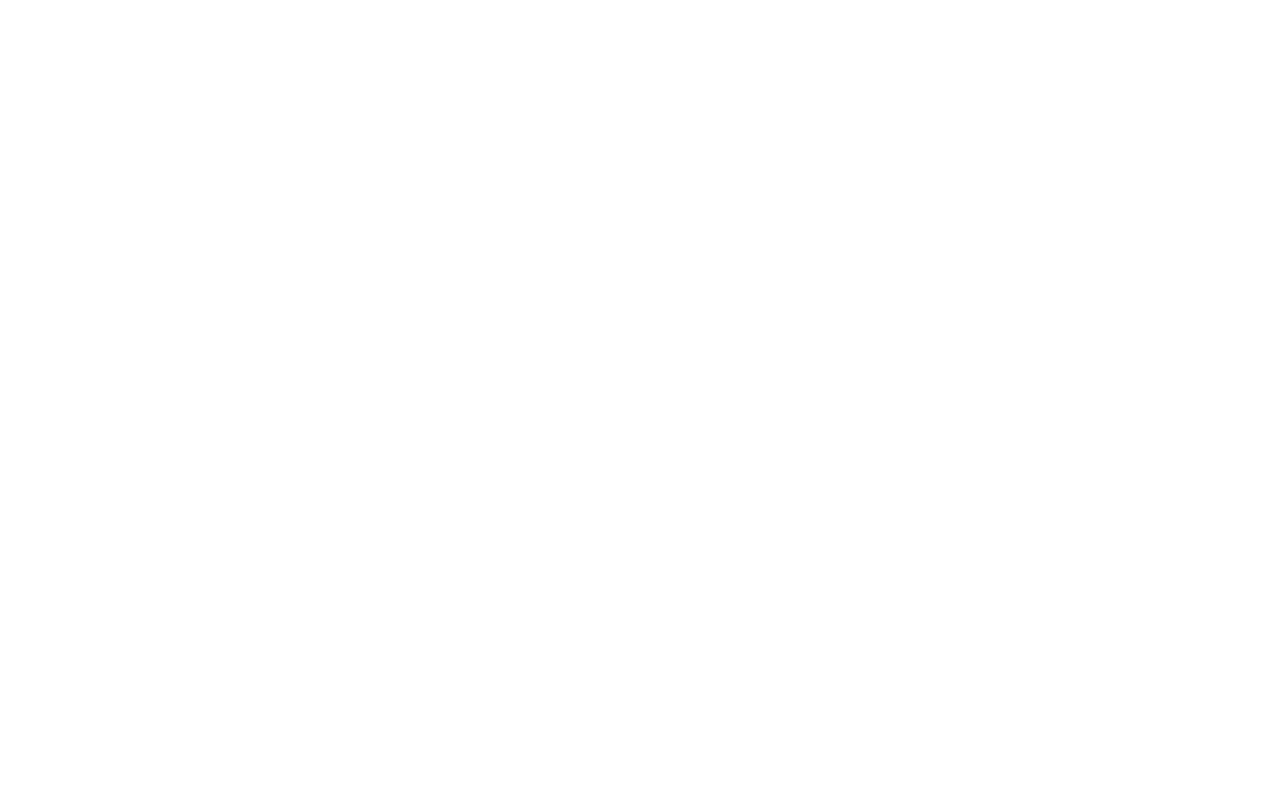
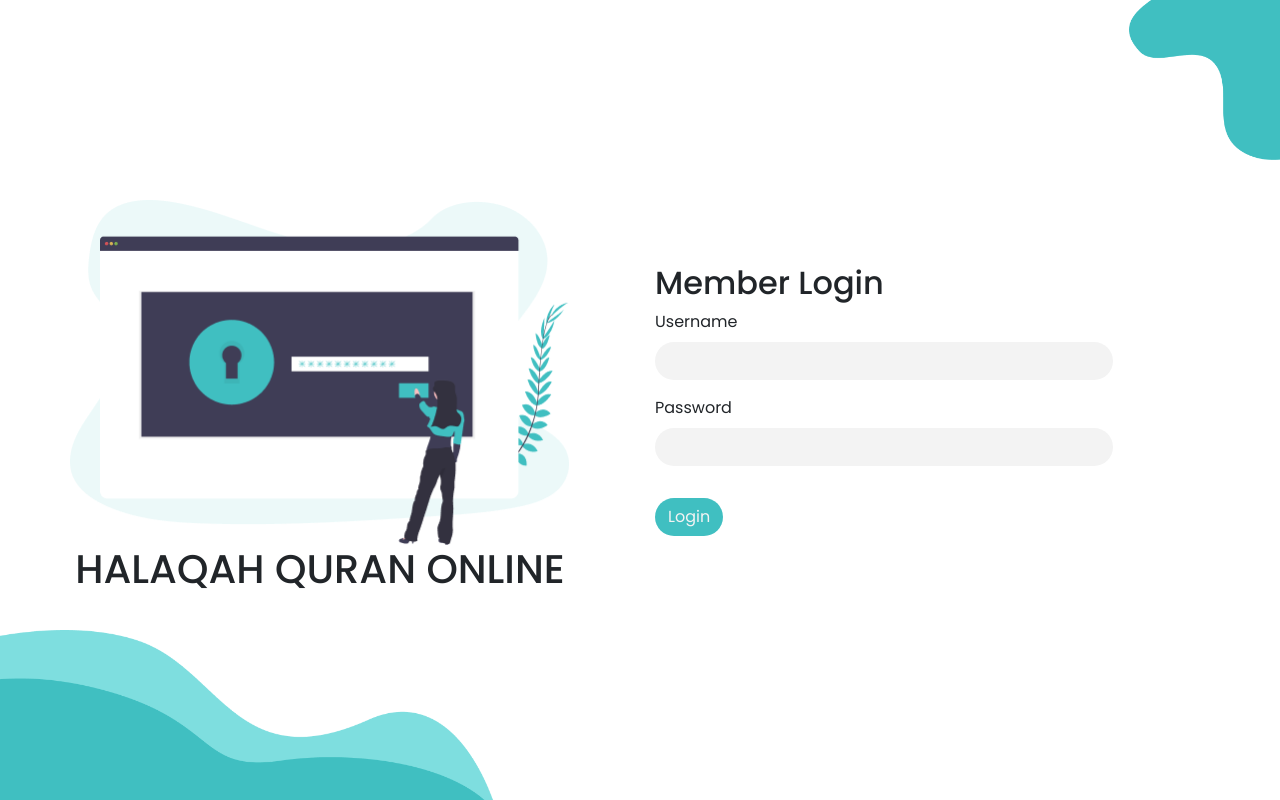
Before and after one commit to butterchoco/halaqah-quran-online-frontend, a Vue app: page /signin in a window 1280 px wide. Built offline with nearby package versions, Linux system fonts and the light colour scheme.

Commit message:
[RED] Add Sign in Page

```diff
--- a/package.json
+++ b/package.json
@@ -11,6 +11,7 @@
   },
   "dependencies": {
     "core-js": "^3.6.4",
+    "jquery": "^3.4.1",
     "register-service-worker": "^1.6.2",
     "vue": "^2.6.11",
     "vue-router": "^3.1.5",
@@ -31,6 +32,8 @@
     "@vue/cli-service": "~4.2.0",
     "@vue/eslint-config-typescript": "^5.0.1",
     "@vue/test-utils": "1.0.0-beta.31",
+    "bootstrap": "^4.4.1",
+    "bootstrap-vue": "^2.5.0",
     "eslint": "^6.7.2",
     "eslint-plugin-vue": "^6.1.2",
     "node-sass": "^4.12.0",
--- a/src/main.ts
+++ b/src/main.ts
@@ -3,6 +3,11 @@
 import './registerServiceWorker'
 import router from './router'
 import store from './store'
+import BootstrapVue from 'bootstrap-vue'
+import 'bootstrap/dist/css/bootstrap.css'
+import 'bootstrap-vue/dist/bootstrap-vue.css'
+
+Vue.use(BootstrapVue)
 
 Vue.config.productionTip = false
 
--- a/src/views/Signin.vue
+++ b/src/views/Signin.vue
@@ -1,19 +1,148 @@
 <template>
-  <div></div>
+  <div>
+    <section class="signup-container">
+      <b-container fluid>
+        <b-row class="row-container">
+          <b-col class="column-container">
+            <div class="image-container">
+              <b-img :src="require('../assets/img/authentication.png')" alt="authentication" />
+            </div>
+            <h1 class="header-login">HALAQAH QURAN ONLINE</h1>
+          </b-col>
+          <b-col class="column-container-two">
+            <h2 class="header-login">Member Login</h2>
+            <div class="w-75">
+              <b-form @reset="onReset" v-if="show">
+                <b-form-group id="input-group-1" label="Username" label-for="input-1">
+                  <b-form-input id="input-1" class="custom-input" v-model="form.username" required></b-form-input>
+                </b-form-group>
+                <b-form-group id="input-group-5" label="Password" label-for="input-5">
+                  <b-form-input
+                    id="input-5"
+                    v-model="form.password"
+                    type="password"
+                    class="custom-input"
+                    required
+                  ></b-form-input>
+                </b-form-group>
+                <b-button type="reset" variant="none" class="primary custom-button">Login</b-button>
+              </b-form>
+            </div>
+          </b-col>
+        </b-row>
+      </b-container>
+      <img src="@/assets/img/vector-1.png" alt="vector" class="svg-1" />
+      <img src="@/assets/img/vector-2.png" alt="vector" class="svg-2" />
+      <img src="@/assets/img/vector-3.png" alt="vector" class="svg-3" />
+    </section>
+  </div>
 </template>
 
 <script>
 export default {
-    name: "Signin",
+  name: "Signup",
   data() {
     return {
+      show: true,
+      form: {
         username: "",
         password: ""
       }
+    };
+  },
+  methods: {
+    onReset(evt) {
+      evt.preventDefault();
+      this.form.username = "";
+      this.form.password = "";
+      this.show = false;
+      this.$nextTick(() => {
+        this.show = true;
+      });
     }
   }
+};
 </script>
 
-<style>
+<style lang="scss">
+.signup-container {
+  overflow: hidden;
 
+  a {
+    font-weight: 600;
+    font-family: "poppins";
+    font-size: 16px;
+    color: $black;
+  }
+
+  a:hover {
+    font-weight: 600;
+    font-family: "poppins";
+    font-size: 16px;
+    color: $primary;
+    text-decoration: none;
+  }
+
+  .custom-input {
+    background-color: #f3f3f3;
+    border-radius: 20px;
+    border: none !important;
+    border-color: transparent !important;
+  }
+
+  .custom-button {
+    border-radius: 20px;
+  }
+
+  .row-container {
+    height: 100vh;
+  }
+
+  .image-container {
+    width: 500px;
+    height: 345px;
+  }
+
+  .column-container {
+    justify-content: center;
+    align-items: center;
+  }
+
+  .column-container-two {
+    justify-content: center;
+    align-items: start;
+  }
+
+  .image-container img {
+    max-height: 100%;
+    max-width: 100%;
+  }
+
+  .svg-1 {
+    position: absolute;
+    bottom: 0;
+    left: 0;
+    z-index: -1;
+    max-width: 40%;
+    max-height: 20%;
+  }
+
+  .svg-2 {
+    position: absolute;
+    z-index: -2;
+    bottom: 0;
+    left: 0;
+    max-width: 40%;
+    max-height: 25%;
+  }
+
+  .svg-3 {
+    position: absolute;
+    z-index: -2;
+    top: 0;
+    right: 0;
+    max-width: 20%;
+    max-height: 20%;
+  }
+}
 </style>
```
Also changed, not shown: src/assets/img/authentication.png (added), 1 other file (tests, documents, lock files or other folders). Lines whose indentation alone changed are shown as unchanged.
